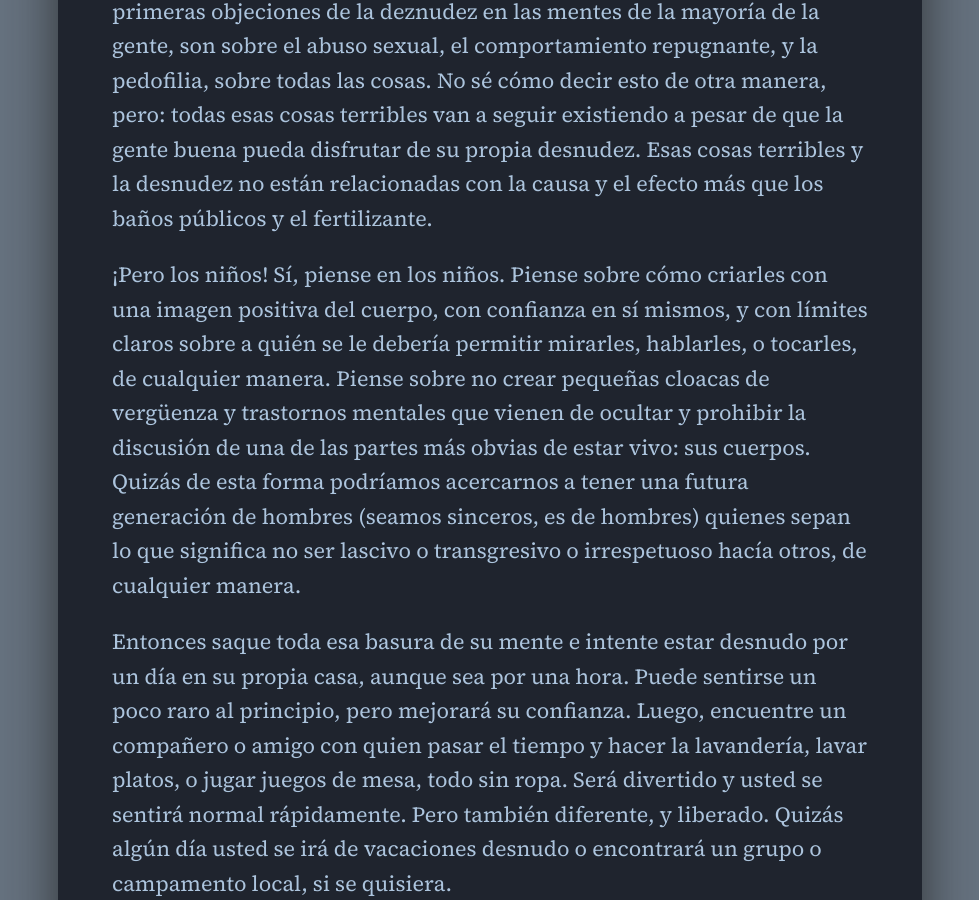
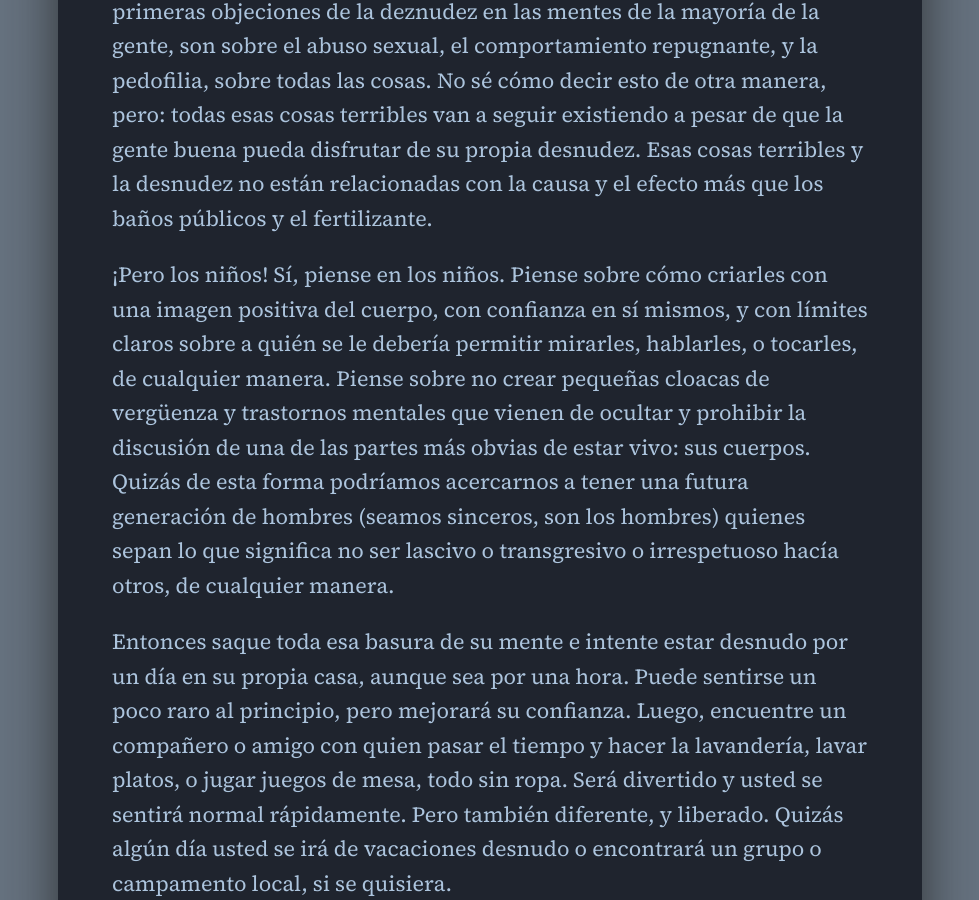
Before and after one commit to h3h/bradfordfults.com, a Jekyll site: the page built from personal/recreation/_posts/2021-11-30-pasar-el-tiempo-sin-ropa.md, in a window 1280 px wide and 900 px high, scrolled down 1898 px. Shown: the whole window, without its empty margins (150-1129 px from the left). Built offline with Jekyll 4.4.1, drawn with Linux system fonts in a browser that asks for light colours.

Commit message:
Grammar fix

```diff
--- a/personal/recreation/_posts/2021-11-30-pasar-el-tiempo-sin-ropa.md
+++ b/personal/recreation/_posts/2021-11-30-pasar-el-tiempo-sin-ropa.md
@@ -54,7 +54,7 @@ sobre a quién se le debería permitir mirarles, hablarles, o tocarles, de
 cualquier manera. Piense sobre no crear pequeñas cloacas de vergüenza y
 trastornos mentales que vienen de ocultar y prohibir la discusión de una de las
 partes más obvias de estar vivo: sus cuerpos. Quizás de esta forma podríamos
-acercarnos a tener una futura generación de hombres (seamos sinceros, es de
+acercarnos a tener una futura generación de hombres (seamos sinceros, son los
 hombres) quienes sepan lo que significa no ser lascivo o transgresivo o
 irrespetuoso hacía otros, de cualquier manera.
 
```
